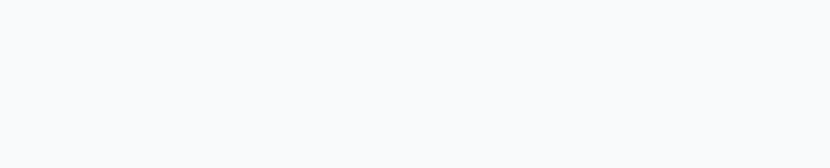
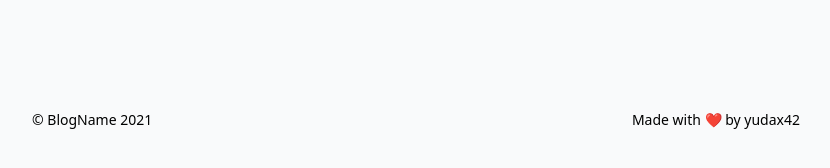
Before and after one commit to notionblog/Notion-personal-blog, a Nuxt app: page / in a window 1280 px wide. Shown: the part 364-532 px from the top of the page, without its empty margins (224-1054 px from the left). Built offline with nearby package versions, Linux system fonts and the light colour scheme; no server answers.

Commit message:
add footer

```diff
--- /dev/null
+++ b/components/Footer.vue
@@ -0,0 +1,11 @@
+<template>
+  <footer class="flex border-t-1 border-gray-400 py-10 text-sm">
+    <span class="inline-block"
+      >&copy; BlogName {{ new Date().getFullYear() }}
+    </span>
+    <div class="flex-auto"></div>
+    <span class="inline-block"
+      >Made with ❤️ by <a href="https://github.com/yudax42">yudax42</a></span
+    >
+  </footer>
+</template>
--- a/layouts/default.vue
+++ b/layouts/default.vue
@@ -1,9 +1,10 @@
 <template>
   <div :class="darkMode">
-    <div class="dark:bg-gray-800 bg-gray-50 min-h-screen pb-32">
+    <div class="dark:bg-gray-800 bg-gray-50 min-h-screen">
       <div class="container mx-auto px-5 md:px-24 xl:px-64">
         <NavBar />
         <Nuxt />
+        <Footer class="mt-32" />
       </div>
     </div>
   </div>
@@ -11,9 +12,11 @@
 <script>
 import { mapState } from 'vuex'
 import NavBar from '@/components/NavBar.vue'
+import Footer from '@/components/Footer.vue'
 export default {
   components: {
     NavBar,
+    Footer,
   },
   computed: {
     ...mapState('blog', ['darkMode']),
```
